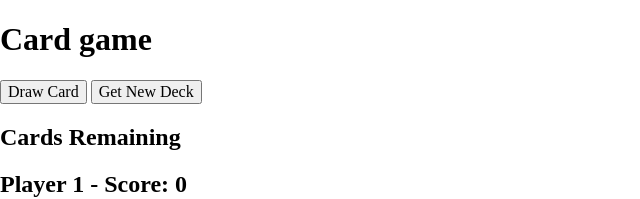
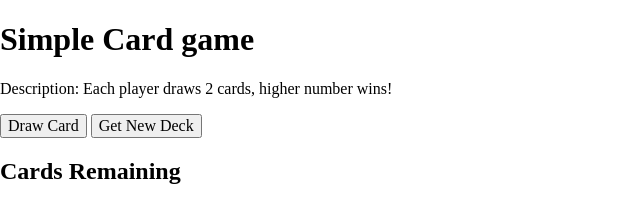
Before and after one commit to andrewlim910/Simple-Card-Game, a plain HTML site: page index.html in a window 1280 px wide. Shown: the top 199 px of the page, without its empty margins (0-640 px from the left). Drawn offline with Linux system fonts and the light colour scheme; no server answers.

Commit message:
Add files via upload

```diff
--- a/index.html
+++ b/index.html
@@ -13,7 +13,8 @@
 	</head>
 	<body>
 
-		<h1>Card game</h1>
+		<h1>Simple Card game</h1>
+		<p>Description: Each player draws 2 cards, higher number wins!</p>
 		<button id="drawButton" type="button" name="drawButton">Draw Card</button>
 		<button id="newDeckButton" type="button" name="newDeckButton">Get New Deck</button>
 		<h2>Cards Remaining</h2>
```
